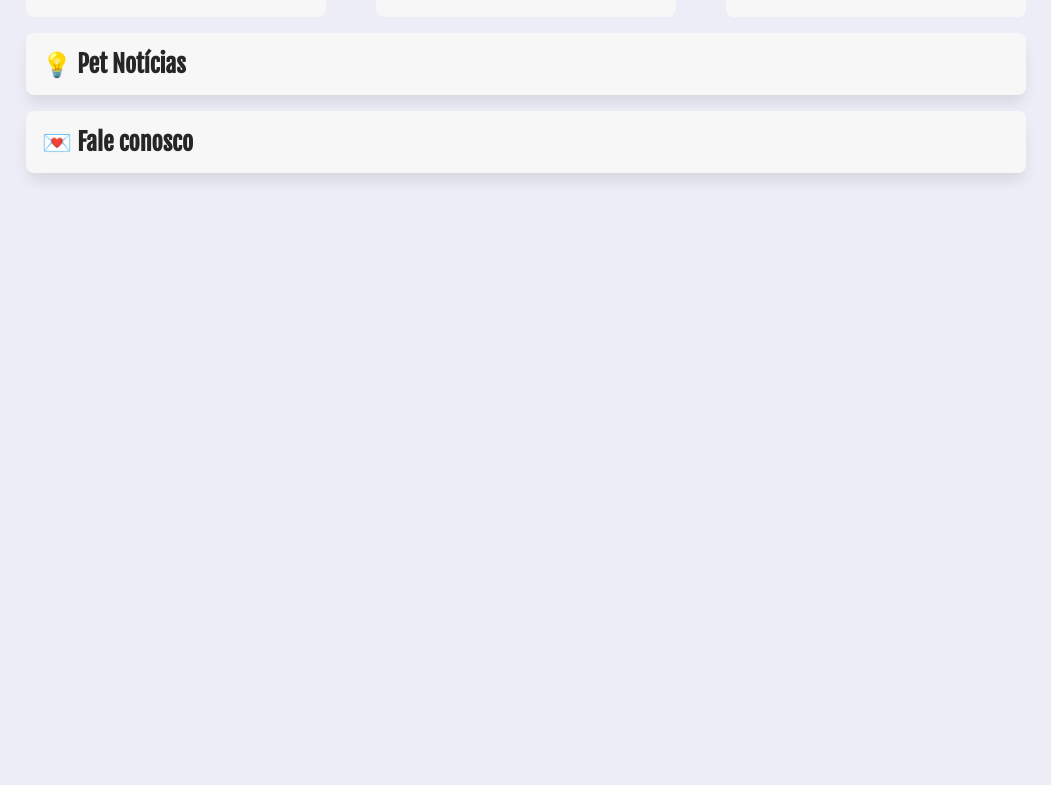
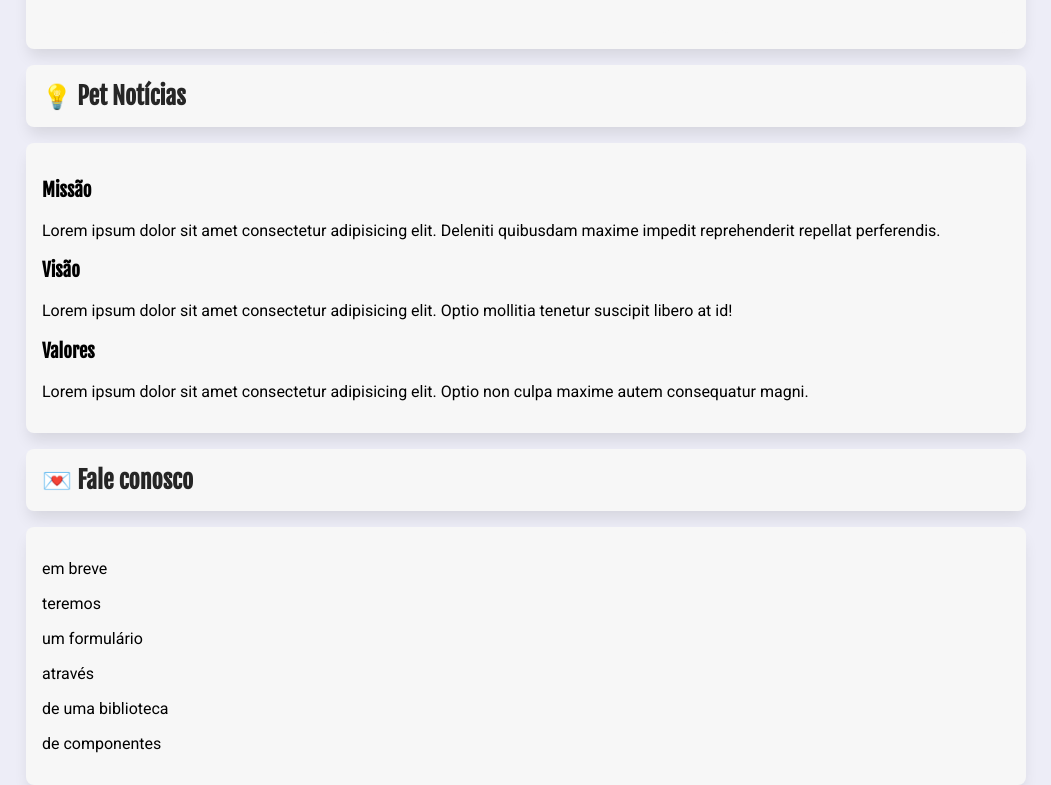
Before and after one commit to veronica-silva/petshop-veronica, a React (Create React App) app: page /sobre in a window 1280 px wide. Shown: the part 874-1659 px from the top of the page, without its empty margins (114-1165 px from the left). Before the commit the page ends 1063 px from the top, so only its background shows below. Built offline with nearby package versions, Linux system fonts and the light colour scheme.

Commit message:
componentes criados e minimamente estilizados

```diff
--- a/src/index.css
+++ b/src/index.css
@@ -56,3 +56,13 @@ h2 {
   max-width: 1000px;
   margin: 0 auto;
 }
+
+#sobre,
+#produtos,
+#contato {
+  width: 100%;
+  background-color: #f7f7f7;
+  border-radius: var(--borda-arredondada);
+  box-shadow: var(--sombra-box);
+  padding: 1rem;
+}
--- a/src/pages/Contato/Contato.jsx
+++ b/src/pages/Contato/Contato.jsx
@@ -3,6 +3,14 @@ const Contato = () => {
   return (
     <section>
       <h2 className={estilos.titulo_secao}>Fale conosco</h2>
+      <div id="contato">
+        <p>em breve</p>
+        <p>teremos</p>
+        <p>um formulário</p>
+        <p>através</p>
+        <p>de uma biblioteca</p>
+        <p>de componentes</p>
+      </div>
     </section>
   );
 };
--- a/src/pages/Produtos/Produtos.jsx
+++ b/src/pages/Produtos/Produtos.jsx
@@ -3,7 +3,7 @@ const Produtos = () => {
   return (
     <section>
       <h2 className={estilos.titulo_secao}>Conheça nossos produtos</h2>
-      <div className={estilos.produtos}>
+      <div className={estilos.produtos} id="produtos">
         <article>
           <h3>Produto 1</h3>
           <p>
--- a/src/pages/Sobre/Sobre.jsx
+++ b/src/pages/Sobre/Sobre.jsx
@@ -3,6 +3,23 @@ const Sobre = () => {
   return (
     <section>
       <h2 className={estilos.titulo_secao}>Pet Notícias</h2>
+      <div id="sobre">
+        <h3>Missão</h3>
+        <p>
+          Lorem ipsum dolor sit amet consectetur adipisicing elit. Deleniti
+          quibusdam maxime impedit reprehenderit repellat perferendis.
+        </p>
+        <h3>Visão</h3>
+        <p>
+          Lorem ipsum dolor sit amet consectetur adipisicing elit. Optio
+          mollitia tenetur suscipit libero at id!
+        </p>
+        <h3>Valores</h3>
+        <p>
+          Lorem ipsum dolor sit amet consectetur adipisicing elit. Optio non
+          culpa maxime autem consequatur magni.
+        </p>
+      </div>
     </section>
   );
 };
```
